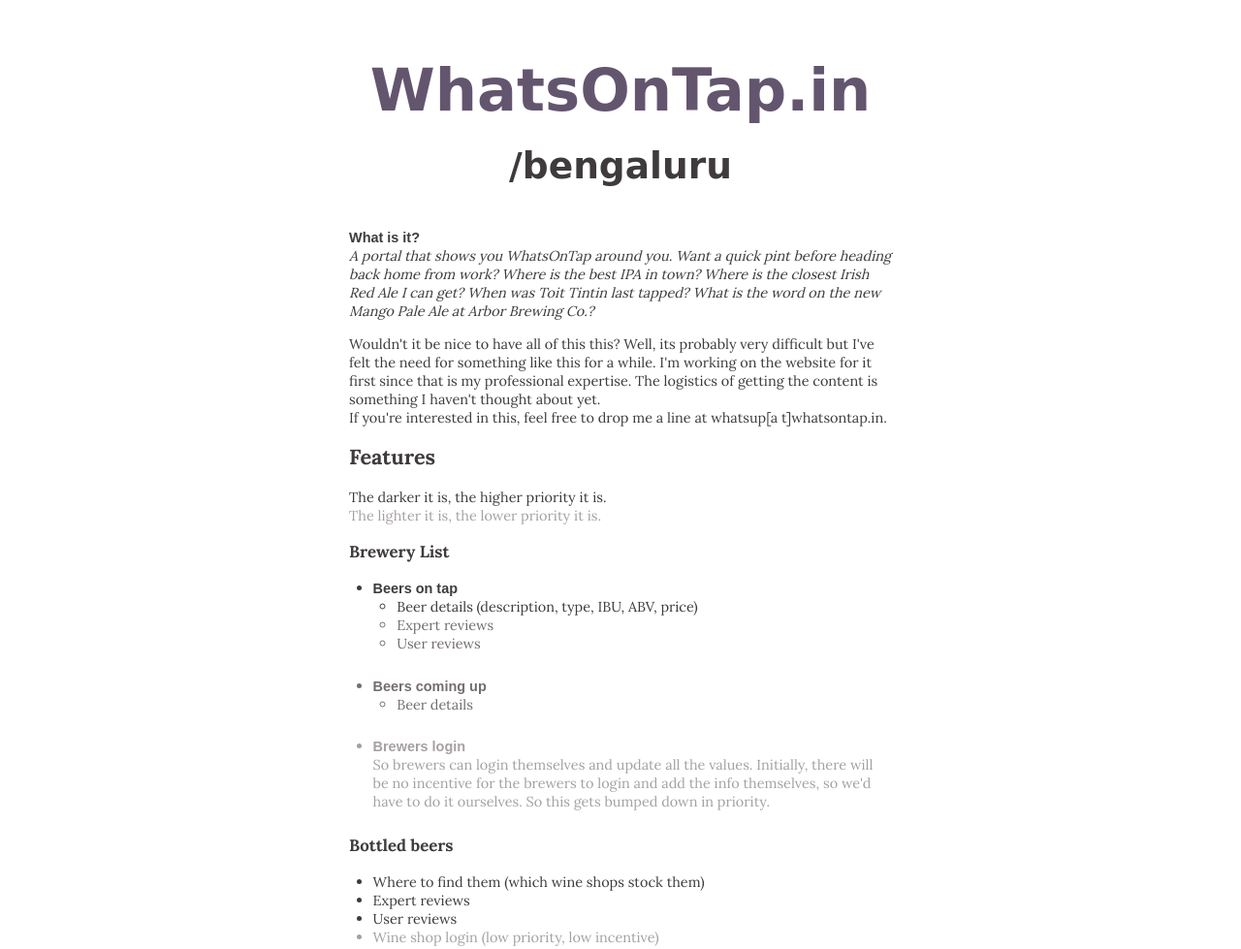
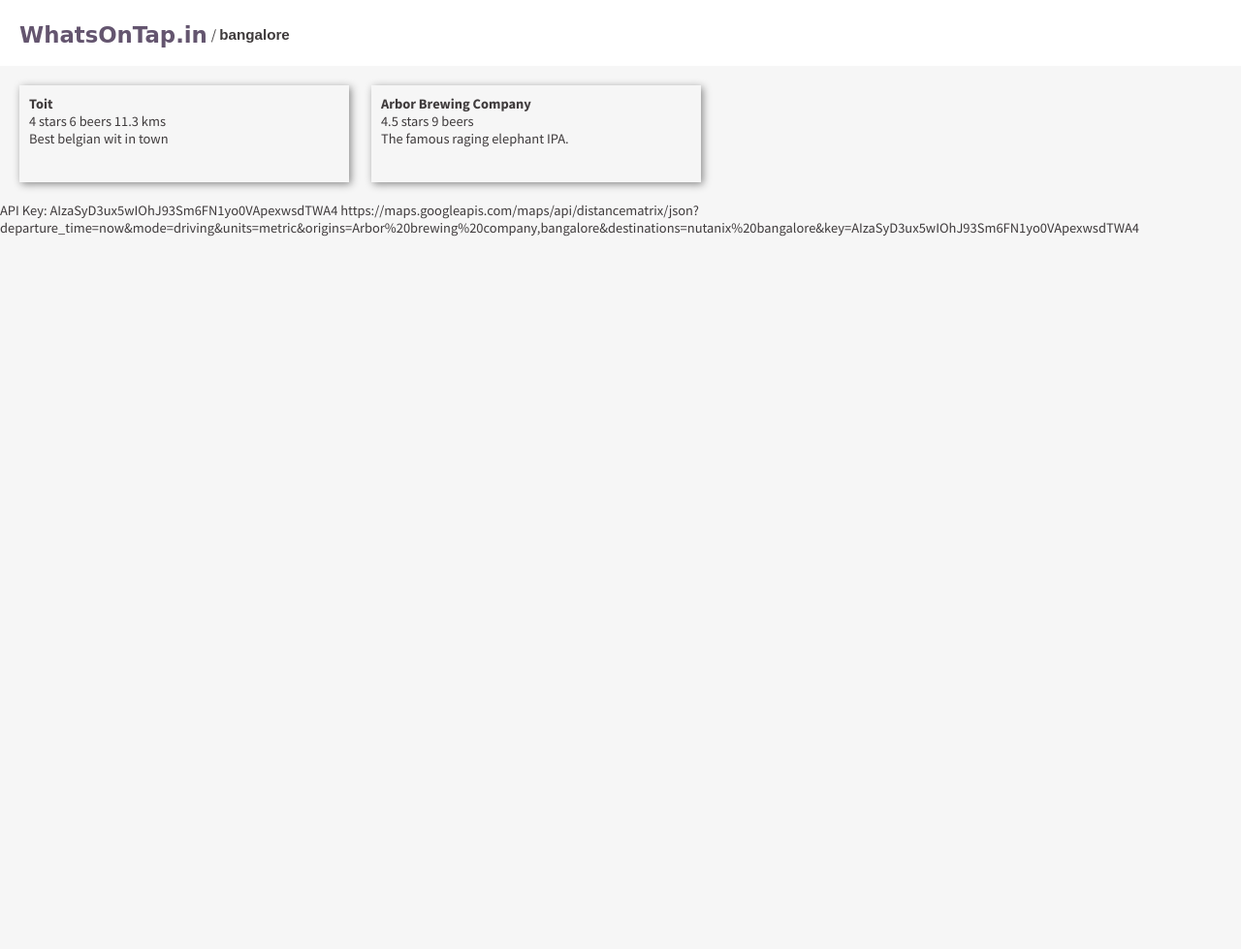
Before and after one commit to narak/whatsontap-in, a plain HTML site: page index.html in a window 1280 px wide. Shown: the whole page at 97% size. After the commit the page ends 800 px from the top, so only its background shows below. Drawn offline with Linux system fonts and the light colour scheme; a web font is replaced by a local one.

Commit message:
wip layout

```diff
--- a/index.html
+++ b/index.html
@@ -7,11 +7,11 @@
     <meta http-equiv="X-UA-Compatible" content="IE=edge">
     <title>WhatsOnTap.in</title>
 
-    <link href="https://fonts.googleapis.com/css?family=Source+Sans+Pro:400,700|Lora:400,700|Pattaya" rel="stylesheet">
+    <link href="https://fonts.googleapis.com/css?family=Source+Sans+Pro:400,700|Pattaya" rel="stylesheet">
     <style>
         html,
         body {
-            font-family: 'Lora', serif;
+            font-family: 'Source Sans Pro', sans-serif;
             font-style: normal;
             font-weight: 400;
             font-size: 95%;
@@ -25,106 +25,82 @@
         }
 
         body {
-            padding: 20px;
+            padding: 0;
             height: 100%;
             width: 100%;
+            background: #f6f6f6;
         }
 
-        h1 {
-            font-size: 3.998rem;
+        .logo {
+            font-size: 1.5rem;
+            margin: 0;
+            color: rgb(100, 85, 111);
+            display: inline-block;
+            font-family: 'Pattaya', cursive;
+            vertical-align: middle;
+            height: 32px;
+            line-height: 32px;
+        }
+        .city {
+            font-size: 1rem;
             font-family: 'Source+Sans+Pro', sans-serif;
-            margin: 0 0 20px;
-            color: rgb(100, 85, 111);
+            margin: 0;
+            display: inline-block;
+            font-family: 'Source+Sans+Pro', sans-serif;
+            vertical-align: middle;
+            height: 32px;
+            line-height: 32px;
+        }
+        .headerDivider {
+            font-size: 1rem;
+            margin: 0 3px 0 4px;
+            height: 32px;
+            line-height: 32px;
+            display: inline-block;
+            vertical-align: middle;
+        }
+        .mainHeader {
+            background: #fff;
+            padding: 20px 20px 16px;
         }
 
-        h1 .cityAnchor {
-            color: hsl(348, 3%, 24%);
-            font-size: 2.47rem;
-            text-decoration: none;
+        .tile {
+            display: inline-block;
+            width: 340px;
+            height: 100px;
+            box-shadow: 2px 2px 8px #888;
+            margin: 20px;
+            padding: 10px;
+            vertical-align: top;
         }
-        h1 .cityAnchor:hover {
-            color: rgb(100, 85, 111);
+        .tile + .tile {
+            margin-left: 0px;
         }
-
-        h1.logo {
-            font-family: 'Pattaya', cursive;
-            margin: 2.47rem 0;
-            text-align: center;
-        }
-
-        ul {
-            margin: 0 0 1.618rem;
-            padding: 0 0 0 1.618rem;
-        }
-
-        .p1 {
-            color: hsl(348, 3%, 44%);
-        }
-        .p2 {
-            color: hsl(348, 3%, 64%);
-        }
-
-        strong {
-            font-family: 'Source+Sans+Pro', sans-serif;
+        .tile h4 {
+            margin: 0;
         }
     </style>
 </head>
 <body>
-<div style="width: 560px; margin: auto;">
-    <h1 class="logo">
-        WhatsOnTap.in
-        <a class="cityAnchor"href="javascript:void" title="Your city goes here!">/bengaluru</a>
-    </h1>
-    <p>
-        <strong>What is it?</strong><br />
-        <em>A portal that shows you WhatsOnTap around you. Want a quick pint before
-        heading back home from work? Where is the best IPA in town? Where is the closest Irish Red
-        Ale I can get? When was Toit Tintin last tapped? What is the word on the new Mango Pale Ale
-        at Arbor Brewing Co.?</em>
-    </p>
-    <p>
-        Wouldn't it be nice to have all of this this? Well, its probably very difficult but I've
-        felt the need for something like this for a while. I'm working on the website for it first
-        since that is my professional expertise. The logistics of getting the content is something
-        I haven't thought about yet.<br />
-        If you're interested in this, feel free to drop me a line at whatsup[a t]whatsontap.in.
-    </p>
-
-    <h2>Features</h2>
-
-    <div>The darker it is, the higher priority it is.</div>
-    <div class="p2">The lighter it is, the lower priority it is.</div>
-    <h3>Brewery List</h3>
-    <ul>
-        <li>
-            <strong>Beers on tap</strong>
-            <ul>
-                <li>Beer details (description, type, IBU, ABV, price)</li>
-                <li class="p1">Expert reviews</li>
-                <li class="p1">User reviews</li>
-            </ul>
-        </li>
-        <li class="p1">
-            <strong>Beers coming up</strong>
-            <ul>
-                <li>Beer details</li>
-            </ul>
-        </li>
-        <li class="p2">
-            <strong>Brewers login</strong><br />
-            So brewers can login themselves and update all the values. Initially, there will
-            be no incentive for the brewers to login and add the info themselves, so we'd
-            have to do it ourselves. So this gets bumped down in priority.
-        </li>
-    </ul>
-
-    <H3>Bottled beers</H3>
-    <ul>
-        <li>Where to find them (which wine shops stock them)</li>
-        <li>Expert reviews</li>
-        <li>User reviews</li>
-        <li class="p2">Wine shop login (low priority, low incentive)</li>
-    </ul>
-</div>
+    <header class="mainHeader">
+        <h1 class="logo">WhatsOnTap.in</h1><div class="headerDivider">/</div><h2 class="city">bangalore</h2>
+    </header>
+    <div>
+        <div class="tile">
+            <h4>Toit</h4>
+            4 stars
+            6 beers
+            11.3 kms
+            <div class="punchline">Best belgian wit in town</div>
+        </div>
+        <div class="tile">
+            <h4>Arbor Brewing Company</h4>
+            4.5 stars
+            9 beers
+            <div class="punchline">The famous raging elephant IPA.</div>
+        </div>
+    </div>
+    API Key: AIzaSyD3ux5wIOhJ93Sm6FN1yo0VApexwsdTWA4
+    https://maps.googleapis.com/maps/api/distancematrix/json?departure_time=now&mode=driving&units=metric&origins=Arbor%20brewing%20company,bangalore&destinations=nutanix%20bangalore&key=AIzaSyD3ux5wIOhJ93Sm6FN1yo0VApexwsdTWA4
 </body>
 </html>
```
Also changed, not shown: old_index.html (added, +130 -0 lines).
